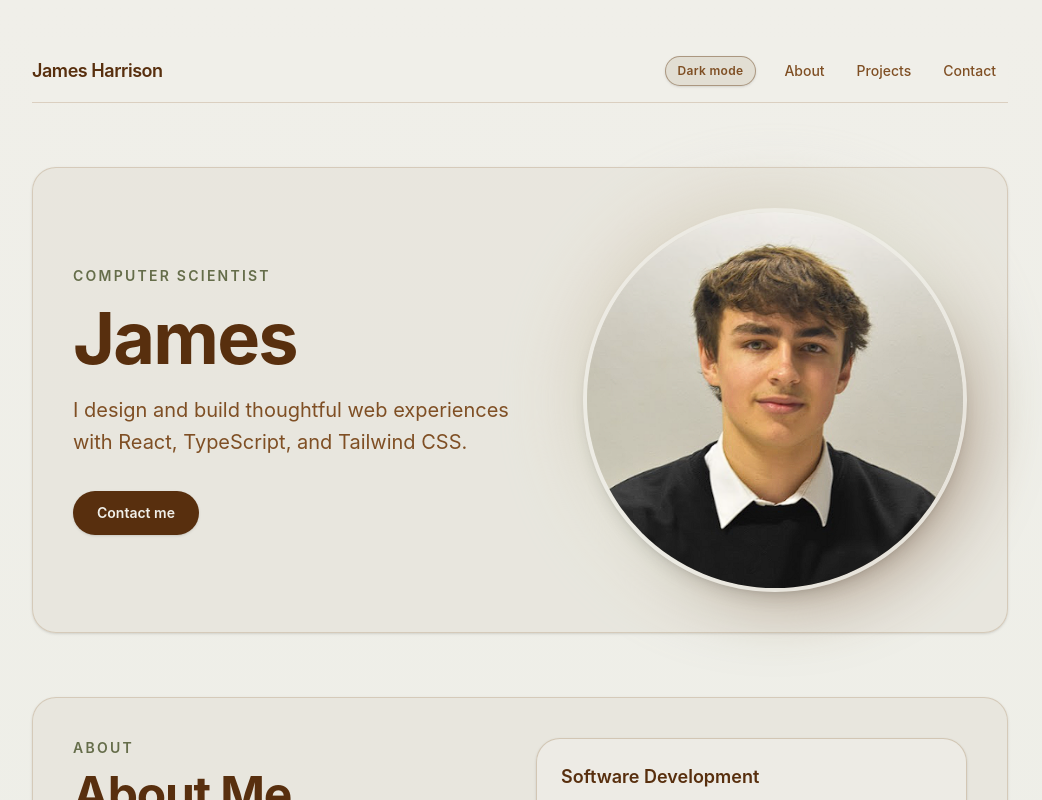
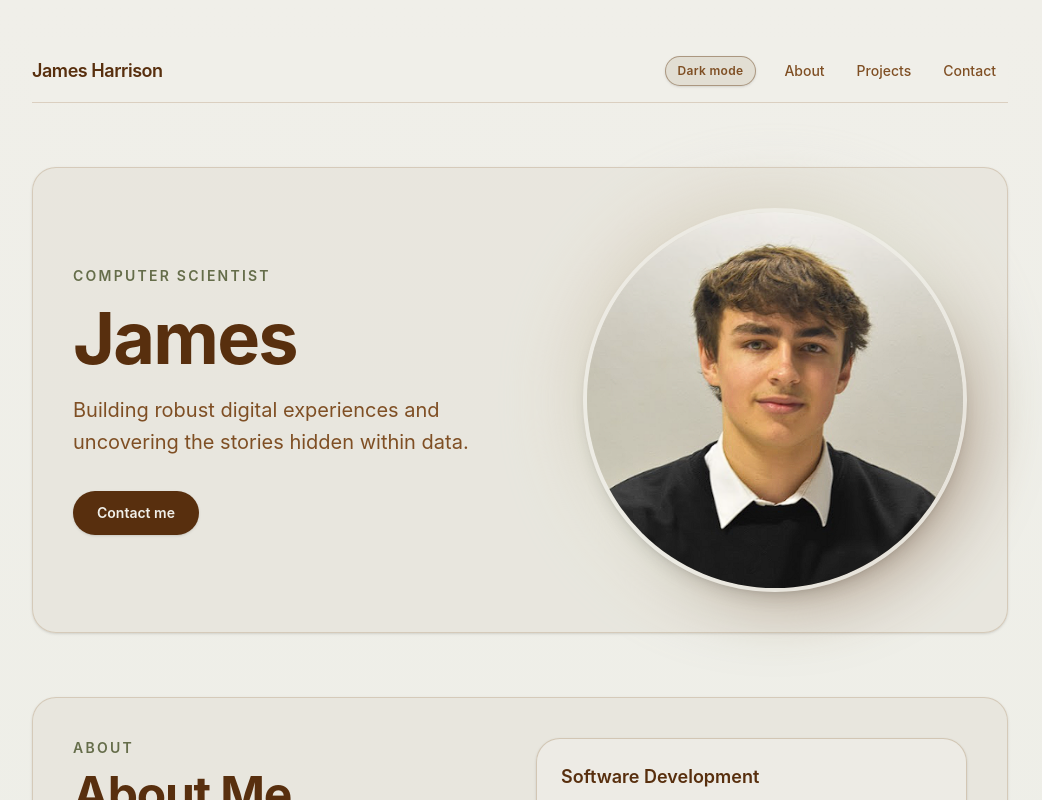
Before and after one commit to jamesharrison2005/portfolio, a React (Vite) app: page / in a window 1280 px wide. Shown: the top 800 px of the page, without its empty margins (120-1162 px from the left). Built offline with nearby package versions, Linux system fonts and the light colour scheme.

Commit message:
changed hero subtitle

```diff
--- a/src/components/sections/Hero.tsx
+++ b/src/components/sections/Hero.tsx
@@ -14,7 +14,7 @@ function Hero() {
             James
           </h1>
           <p className="mt-5 text-lg leading-relaxed text-saddle-brown-500 sm:text-xl dark:text-camel-900">
-            I design and build thoughtful web experiences with React, TypeScript, and Tailwind CSS.
+            Building robust digital experiences and uncovering the stories hidden within data.
           </p>
           <div className="mt-8 flex justify-center md:justify-start">
             <a
@@ -28,7 +28,7 @@ function Hero() {
 
         <div className="flex justify-center md:justify-end">
           <div className="relative h-72 w-72 sm:h-80 sm:w-80 lg:h-96 lg:w-96">
-            <div className="absolute inset-0 rounded-full bg-gradient-to-br from-camel-700 via-dry-sage-alt-800 to-dark-walnut-500 opacity-90 blur-2xl dark:from-ebony-600 dark:via-dusty-olive-600 dark:to-dark-walnut-300" />
+            <div className="absolute inset-0 rounded-full bg-linear-to-br from-camel-700 via-dry-sage-alt-800 to-dark-walnut-500 opacity-90 blur-2xl dark:from-ebony-600 dark:via-dusty-olive-600 dark:to-dark-walnut-300" />
             <div className="relative h-full w-full overflow-hidden rounded-full border-4 border-khaki-beige-900/80 shadow-lg dark:border-ebony-300/80">
               <img
                 src={profileImage}
```
